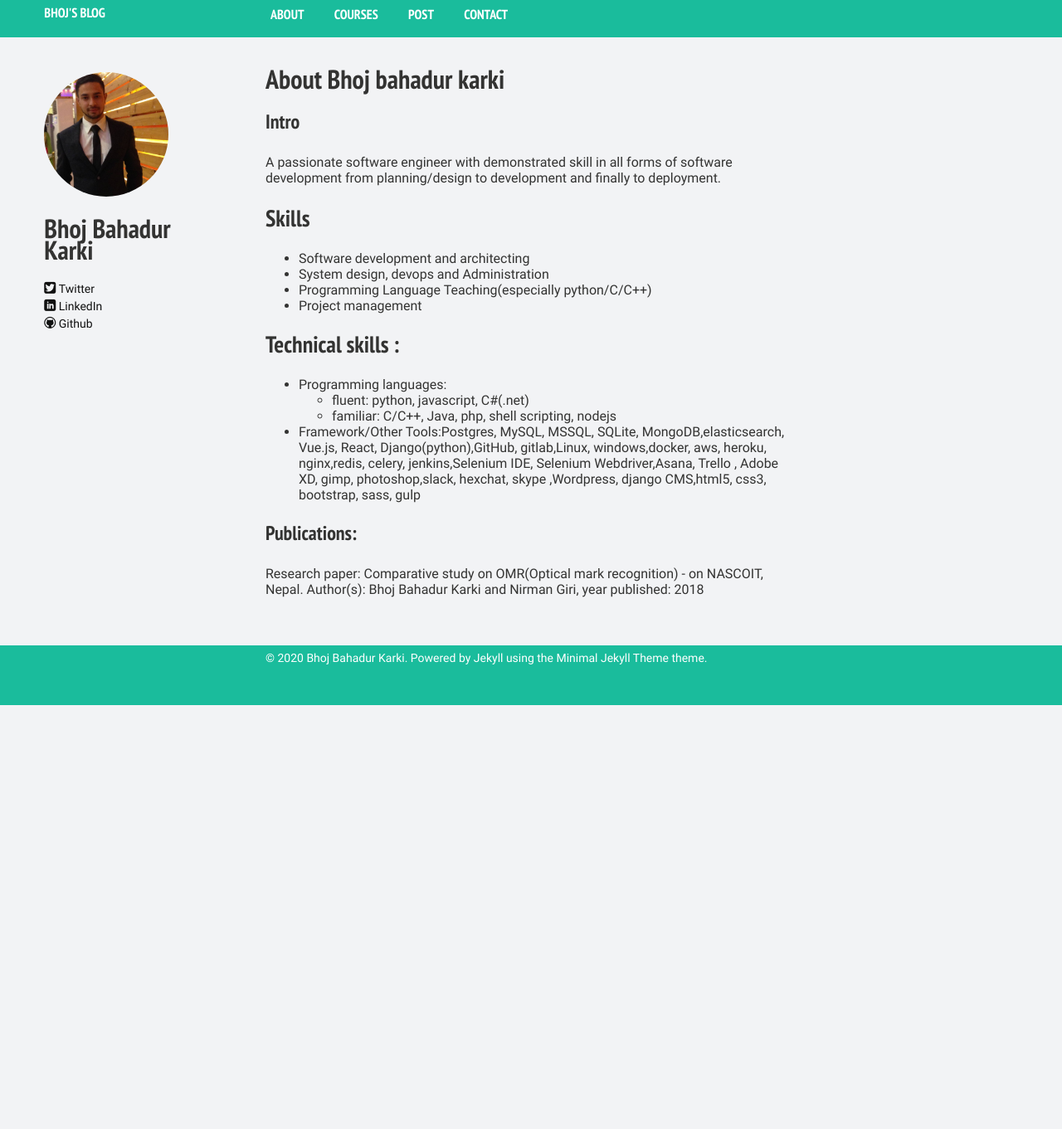
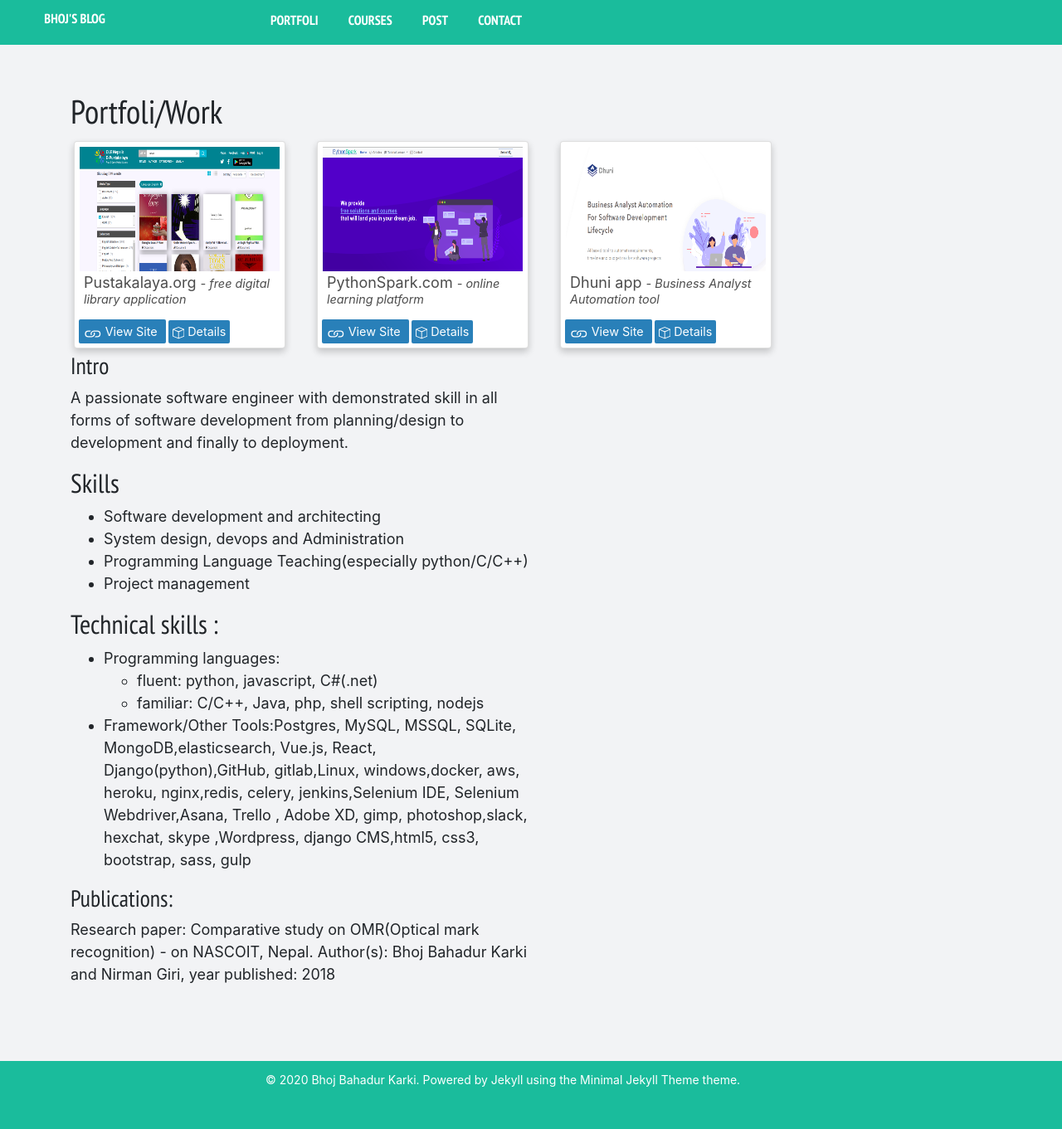
Before and after one commit to bhoj001/bhoj001.github.io, a Jekyll site: the page built from about.md, in a window 1280 px wide. Shown: the whole page at 83% size. Built offline with Jekyll 4.4.1, drawn with Linux system fonts in a browser that asks for light colours; nearby versions of some CDN libraries; before the commit the page ends 900 px from its top, so only the background shows below that.

Commit message:
added portfolio project

```diff
--- a/_config.yml
+++ b/_config.yml
@@ -60,8 +60,8 @@
 # Links to include in top navigation
 # For external links add external: true
 links:
-  - title: About
-    url: /about/
+  - title: Portfoli
+    url: /portfolio/
   - title: Courses
     url: /courses/
   - title: Post
--- a/_includes/_navigation.html
+++ b/_includes/_navigation.html
@@ -1,3 +1,9 @@
+<style>
+	.navigation-wrapper a{
+		text-decoration: none;
+		color: white;
+	}
+</style>
 <div class="navigation-wrapper">
 	<div class="site-name">
 		<a href="{{ site.url }}">{{ site.title }}</a>
--- /dev/null
+++ b/_layouts/about_page.html
@@ -0,0 +1,234 @@
+<!doctype html>
+<!--[if lt IE 7]><html class="no-js lt-ie9 lt-ie8 lt-ie7" lang="en"> <![endif]-->
+<!--[if (IE 7)&!(IEMobile)]><html class="no-js lt-ie9 lt-ie8" lang="en"><![endif]-->
+<!--[if (IE 8)&!(IEMobile)]><html class="no-js lt-ie9" lang="en"><![endif]-->
+<!--[if gt IE 8]><!--> <html class="no-js" lang="en"><!--<![endif]-->
+<head>
+{% include _head.html %}
+<link rel="stylesheet" href="https://stackpath.bootstrapcdn.com/bootstrap/4.5.0/css/bootstrap.min.css" integrity="sha384-9aIt2nRpC12Uk9gS9baDl411NQApFmC26EwAOH8WgZl5MYYxFfc+NcPb1dKGj7Sk" crossorigin="anonymous">
+</head>
+
+
+<body class="page" style="background-color: #F2F3F5;">
+    {% include _browser-upgrade.html %}
+
+    {% include _navigation.html %}
+
+
+{% comment %}
+{% if page.image.feature %}
+  <div class="image-wrap">
+  <img src=
+    {% if page.image.feature contains 'http://' %}
+      "{{ page.image.feature }}"
+    {% elsif page.image.feature contains 'https://' %}
+      "{{ page.image.feature }}"
+    {% else %}
+      "{{ site.url }}/images/{{ page.image.feature }}"
+    {% endif %}
+  alt="{{ page.title }} feature image">
+  {% if page.image.credit %}
+    <span class="image-credit">Photo Credit: <a href="{{ page.image.creditlink }}">{{ page.image.credit }}</a></span>
+  {% endif %}
+  </div><!-- /.image-wrap -->
+{% endif %}
+{% endcomment %}
+
+
+<div class="container-div">
+<div id="main" role="main"  >
+
+
+  <!-- Lets add some js and navigation -->
+
+  <div class="container">
+    <h1>{{ page.title }}</h1>
+
+        <div class="row">
+
+
+
+            <div class="col-md-3 col-sm-4 col-12 m-1">
+                <div class="grid-book-cont card">
+                    <a href="https://pustakalaya.org" target="_blank">
+                    <img src="{{site.url}}/images/portfoli_images/pustak1.png" title="Python tutorial in 3 hours- part 2" >
+                    <p> Pustakalaya.org
+                    <small><i>- free digital library application</i></small>
+                    </p>
+                    </a>
+
+                    <p class="book-type">
+                        <small>
+                            <a href="https://pustakalaya.org"  target="_blank" class="tag">
+                            <svg width="1.5em" height="1.5em" viewBox="0 0 16 16" class="bi bi-link" fill="currentColor" xmlns="http://www.w3.org/2000/svg">
+                                <path d="M6.354 5.5H4a3 3 0 0 0 0 6h3a3 3 0 0 0 2.83-4H9c-.086 0-.17.01-.25.031A2 2 0 0 1 7 10.5H4a2 2 0 1 1 0-4h1.535c.218-.376.495-.714.82-1z"/>
+                                <path d="M9 5.5a3 3 0 0 0-2.83 4h1.098A2 2 0 0 1 9 6.5h3a2 2 0 1 1 0 4h-1.535a4.02 4.02 0 0 1-.82 1H12a3 3 0 1 0 0-6H9z"/>
+                              </svg>
+                              View Site
+                            </a>
+                           </small>
+
+                           <small>
+
+                            <span type="button" class="tag example"  id="example" data-toggle="popover" title="Technology used and work done"
+                            data-content="
+                            Technology used:
+                            Python, DJango, Bootstrap, Javascript, VueJs, PostGres, Elasticsearch, Celery, Docker.
+                            # My work
+                            :I have worked in this site from start to finsh form design, development to deployment along with two other devlopers
+                            ">
+                                <svg width="1em" height="1em" viewBox="0 0 16 16" class="bi bi-box" fill="currentColor" xmlns="http://www.w3.org/2000/svg">
+                                    <path fill-rule="evenodd" d="M8.186 1.113a.5.5 0 0 0-.372 0L1.846 3.5 8 5.961 14.154 3.5 8.186 1.113zM15 4.239l-6.5 2.6v7.922l6.5-2.6V4.24zM7.5 14.762V6.838L1 4.239v7.923l6.5 2.6zM7.443.184a1.5 1.5 0 0 1 1.114 0l7.129 2.852A.5.5 0 0 1 16 3.5v8.662a1 1 0 0 1-.629.928l-7.185 2.874a.5.5 0 0 1-.372 0L.63 13.09a1 1 0 0 1-.63-.928V3.5a.5.5 0 0 1 .314-.464L7.443.184z"/>
+                                  </svg>
+                              Details
+                                </span>
+
+                        </small>
+
+
+                    </p>
+                </div>
+
+            </div> <!--close of col-md-3...-->
+
+
+
+
+            <div class="col-md-3 col-sm-4 col-12 m-1">
+                <div class="grid-book-cont card">
+                    <a href="http://www.pythonspark.com" target="_blank">
+                    <img src="{{site.url}}/images/portfoli_images/pythonspark_home.png" title="Python tutorial in 3 hours- part 2" >
+                    <p>PythonSpark.com
+                    <small><i>- online learning platform</i></small>
+                    </p>
+                    </a>
+
+                    <p class="book-type">
+                        <small><a href="http://www.pythonspark.com"  target="_blank" class="tag">
+                            <svg width="1.5em" height="1.5em" viewBox="0 0 16 16" class="bi bi-link" fill="currentColor" xmlns="http://www.w3.org/2000/svg">
+                                <path d="M6.354 5.5H4a3 3 0 0 0 0 6h3a3 3 0 0 0 2.83-4H9c-.086 0-.17.01-.25.031A2 2 0 0 1 7 10.5H4a2 2 0 1 1 0-4h1.535c.218-.376.495-.714.82-1z"/>
+                                <path d="M9 5.5a3 3 0 0 0-2.83 4h1.098A2 2 0 0 1 9 6.5h3a2 2 0 1 1 0 4h-1.535a4.02 4.02 0 0 1-.82 1H12a3 3 0 1 0 0-6H9z"/>
+                              </svg>
+                              View Site
+                            </a>
+                           </small>
+
+                           <small>
+
+                            <span type="button" class="tag example"  id="example" data-toggle="popover" title="Technology used and work done"
+                            data-content="
+                            Technology used:
+                            Python, DJango, Bootstrap, Javascript, Linux, Supervisor, Nginx, Gunicorn
+                            # My work
+                            :I have work this site from start to finsh form design to development to deployment
+                            ">
+                                <svg width="1em" height="1em" viewBox="0 0 16 16" class="bi bi-box" fill="currentColor" xmlns="http://www.w3.org/2000/svg">
+                                    <path fill-rule="evenodd" d="M8.186 1.113a.5.5 0 0 0-.372 0L1.846 3.5 8 5.961 14.154 3.5 8.186 1.113zM15 4.239l-6.5 2.6v7.922l6.5-2.6V4.24zM7.5 14.762V6.838L1 4.239v7.923l6.5 2.6zM7.443.184a1.5 1.5 0 0 1 1.114 0l7.129 2.852A.5.5 0 0 1 16 3.5v8.662a1 1 0 0 1-.629.928l-7.185 2.874a.5.5 0 0 1-.372 0L.63 13.09a1 1 0 0 1-.63-.928V3.5a.5.5 0 0 1 .314-.464L7.443.184z"/>
+                                  </svg>
+                              Details
+                                </span>
+
+                        </small>
+
+
+                    </p>
+                </div>
+
+            </div> <!--close of col-md-3...-->
+
+
+            <div class="col-md-3 col-sm-4 col-12 m-1">
+                <div class="grid-book-cont card">
+                    <a href="http://www.dhuni.io" target="_blank">
+                    <img src="{{site.url}}/images/portfoli_images/dhuni.png" title="Python tutorial in 3 hours- part 2" >
+                    <p>Dhuni app
+                    <small><i>- Business Analyst Automation tool</i></small>
+                    </p>
+                    </a>
+
+                    <p class="book-type">
+                        <small><a href="http://www.dhuni.io"  target="_blank" class="tag">
+                            <svg width="1.5em" height="1.5em" viewBox="0 0 16 16" class="bi bi-link" fill="currentColor" xmlns="http://www.w3.org/2000/svg">
+                                <path d="M6.354 5.5H4a3 3 0 0 0 0 6h3a3 3 0 0 0 2.83-4H9c-.086 0-.17.01-.25.031A2 2 0 0 1 7 10.5H4a2 2 0 1 1 0-4h1.535c.218-.376.495-.714.82-1z"/>
+                                <path d="M9 5.5a3 3 0 0 0-2.83 4h1.098A2 2 0 0 1 9 6.5h3a2 2 0 1 1 0 4h-1.535a4.02 4.02 0 0 1-.82 1H12a3 3 0 1 0 0-6H9z"/>
+                              </svg>
+                              View Site
+                            </a>
+                           </small>
+
+                           <small>
+
+                            <span type="button" class="tag example"  id="example" data-toggle="popover" title="Technology used and work done"
+                            data-content="
+                            Technology used:
+                            React(frontend), Javascript, Python, DJango(backend), Bootstrap,Postgres, AWS
+                            # My work
+                            :I have work this site from start to finsh form design to development to deployment
+                            ">
+                                <svg width="1em" height="1em" viewBox="0 0 16 16" class="bi bi-box" fill="currentColor" xmlns="http://www.w3.org/2000/svg">
+                                    <path fill-rule="evenodd" d="M8.186 1.113a.5.5 0 0 0-.372 0L1.846 3.5 8 5.961 14.154 3.5 8.186 1.113zM15 4.239l-6.5 2.6v7.922l6.5-2.6V4.24zM7.5 14.762V6.838L1 4.239v7.923l6.5 2.6zM7.443.184a1.5 1.5 0 0 1 1.114 0l7.129 2.852A.5.5 0 0 1 16 3.5v8.662a1 1 0 0 1-.629.928l-7.185 2.874a.5.5 0 0 1-.372 0L.63 13.09a1 1 0 0 1-.63-.928V3.5a.5.5 0 0 1 .314-.464L7.443.184z"/>
+                                  </svg>
+                              Details
+                                </span>
+
+                        </small>
+
+
+                    </p>
+                </div>
+
+            </div> <!--close of col-md-3...-->
+
+
+
+    </div> <!--close of row-->
+
+
+
+  <article>
+        <div class="article-wrap">
+        {{ content }}
+        </div><!-- /.article-wrap -->
+        {% if site.disqus_shortname and page.comments %}
+        <section id="disqus_thread"></section><!-- /#disqus_thread -->
+        {% endif %}
+  </article>
+
+</div> <!--Close of container -->
+
+</div><!-- /#index -->
+</div>
+
+<div class="footer-wrap">
+  <footer>
+    {% include _footer.html %}
+  </footer>
+</div><!-- /.footer-wrap -->
+
+{% include _scripts.html %}
+
+
+<script src="https://code.jquery.com/jquery-3.5.1.slim.min.js" integrity="sha384-DfXdz2htPH0lsSSs5nCTpuj/zy4C+OGpamoFVy38MVBnE+IbbVYUew+OrCXaRkfj" crossorigin="anonymous"></script>
+<script src="https://cdn.jsdelivr.net/npm/popper.js@1.16.0/dist/umd/popper.min.js" integrity="sha384-Q6E9RHvbIyZFJoft+2mJbHaEWldlvI9IOYy5n3zV9zzTtmI3UksdQRVvoxMfooAo" crossorigin="anonymous"></script>
+<script src="https://stackpath.bootstrapcdn.com/bootstrap/4.5.0/js/bootstrap.min.js" integrity="sha384-OgVRvuATP1z7JjHLkuOU7Xw704+h835Lr+6QL9UvYjZE3Ipu6Tp75j7Bh/kR0JKI" crossorigin="anonymous"></script>
+<script>
+    $("[data-toggle=popover]").popover();
+
+    $('.example').click(function(e) {
+        console.log(this)
+        $('.popover-header').append('<button id="popovercloseid" type="button" class="close">&times;</button>');
+        $(this).popover();
+
+    });
+
+$(document).click(function(e) {
+   if(e.target.id=="popovercloseid" )
+   {
+        $('.example').popover('hide');
+   }
+
+});
+</script>
+</body>
+
+</html>
--- a/_layouts/post.html
+++ b/_layouts/post.html
@@ -32,7 +32,7 @@
 {%endcomment%}
 
 
-<div class="container-div">
+<!-- <div class="container-div"> -->
 <div id="main" role="main">
   <div class="article-author-side">
     {% comment %}
@@ -88,7 +88,7 @@
   {% endif %}
   </article>
 </div><!-- /#main -->
-</div>
+<!-- </div> -->
 <div class="footer-wrap">
   <div class="related-articles">
   <h4>You might also enjoy <small class="pull-right">(<a href="{{ site.url }}/posts/">View all posts</a>)</small></h4>
--- a/about.md
+++ b/about.md
@@ -1,7 +1,7 @@
 ---
-layout: page
-permalink: /about/
-title: About Bhoj bahadur karki
+layout: about_page
+permalink: /portfolio/
+title: Portfoli/Work
 tagline: A Minimal Jekyll Theme
 tags: [about, bhoj bahadur karki]
 
@@ -14,9 +14,19 @@
   creditlink: http://www.flickr.com/photos/yndra
 ---
 
+<!-- ## Portfoli/Works -->
+<!-- #### Web application
+- [Pustakalaya.org](https://pustakalaya.org/en/)
+- PythonSpark.com
+- Dhuni.io
+
+#### Desktop application
+- Iot/realtime based Psychometric chart
+- Pressure-Enthalpy Chart(PH chart)  -->
+
+
 ### Intro
 A passionate software engineer with demonstrated skill in all forms of software development from planning/design to development and finally to deployment.
-
 
 
 ## Skills
--- a/assets/css/override.css
+++ b/assets/css/override.css
@@ -1,6 +1,7 @@
 html,body{
 /* background-image:url(../images/bg_dotted.gif); */
 background-color: #F2F3F5;
+font-size: 16px;
 }
 .image-wrap img {
     width: 100%;
@@ -10,7 +11,9 @@
 
 .navigation-wrapper,.footer-wrap{
     background-color:#1abc9c;
-    padding-top:5px;
+    padding-top:10px;
+    min-height: 42px !important;
+    margin-top:0px;
 
 
 }
@@ -46,13 +49,12 @@
 #menu li:hover{
     color: white;
 }
-
+/*
 #menu li:before {
     content: "";
     position: absolute;
     width: 100%;
     height: 3px;
-    bottom: 2px;
     left: 0;
     visibility: hidden;
     text-decoration: none;
@@ -73,6 +75,7 @@
     -webkit-transform: scaleX(1);
     transform: scaleX(1);
   }
+  */
 
 .container-div{
     padding:3%;
@@ -86,3 +89,62 @@
     margin-top:2%;
     margin-bottom: 2%;
 }
+
+
+
+.card p{
+    margin-bottom: 0px !important;
+    padding:5px !important;
+    line-height: 1em;
+}
+
+.card {
+    padding: 0px !important;
+    margin-bottom: 0px !important;
+
+}
+
+.card img{
+    width: 100%;
+    height: auto !important;
+    object-fit: fill;
+    min-height: 150px;
+
+}
+.card a{
+    padding:5px;
+}
+.grid-book-cont {
+    box-shadow: 0 4px 8px 0 rgba(0,0,0,0.2);
+    transition: 0.3s;
+}
+.grid-book-cont:hover {
+    box-shadow: 8px 8px 12px 8px rgba(0,0,0,0.2);
+}
+.grid-book-cont a{
+    padding: 6px;
+    text-decoration: none !important;
+    color: rgba(0, 0, 0, 0.7);
+}
+
+.grid-book-cont a:hover{
+    color: rgba(0, 0, 0, 0.7);
+}
+
+.tag {
+    background-color: #2980b9;
+    padding: 5px;
+    color: #fff !important;
+    white-space: nowrap;
+    border-radius: 2px;
+    margin-right: 3px;
+    text-decoration: none;
+}
+
+
+a, a:active, a:focus{
+    outline: none; /* Works in Firefox, Chrome, IE8 and above */
+}
+ img  {
+    outline: none;
+ }
```
Also changed, not shown: _layouts/about_backup.html (added, +232 -0 lines), assets/css/main.min.css, images/portfoli_images/dhuni.png (added), images/portfoli_images/pustak.png (added), images/portfoli_images/pustak1.png (added), images/portfoli_images/pustakalaya.png (added), images/portfoli_images/pythonspark_article_page.png (added), images/portfoli_images/pythonspark_home.png (added).
